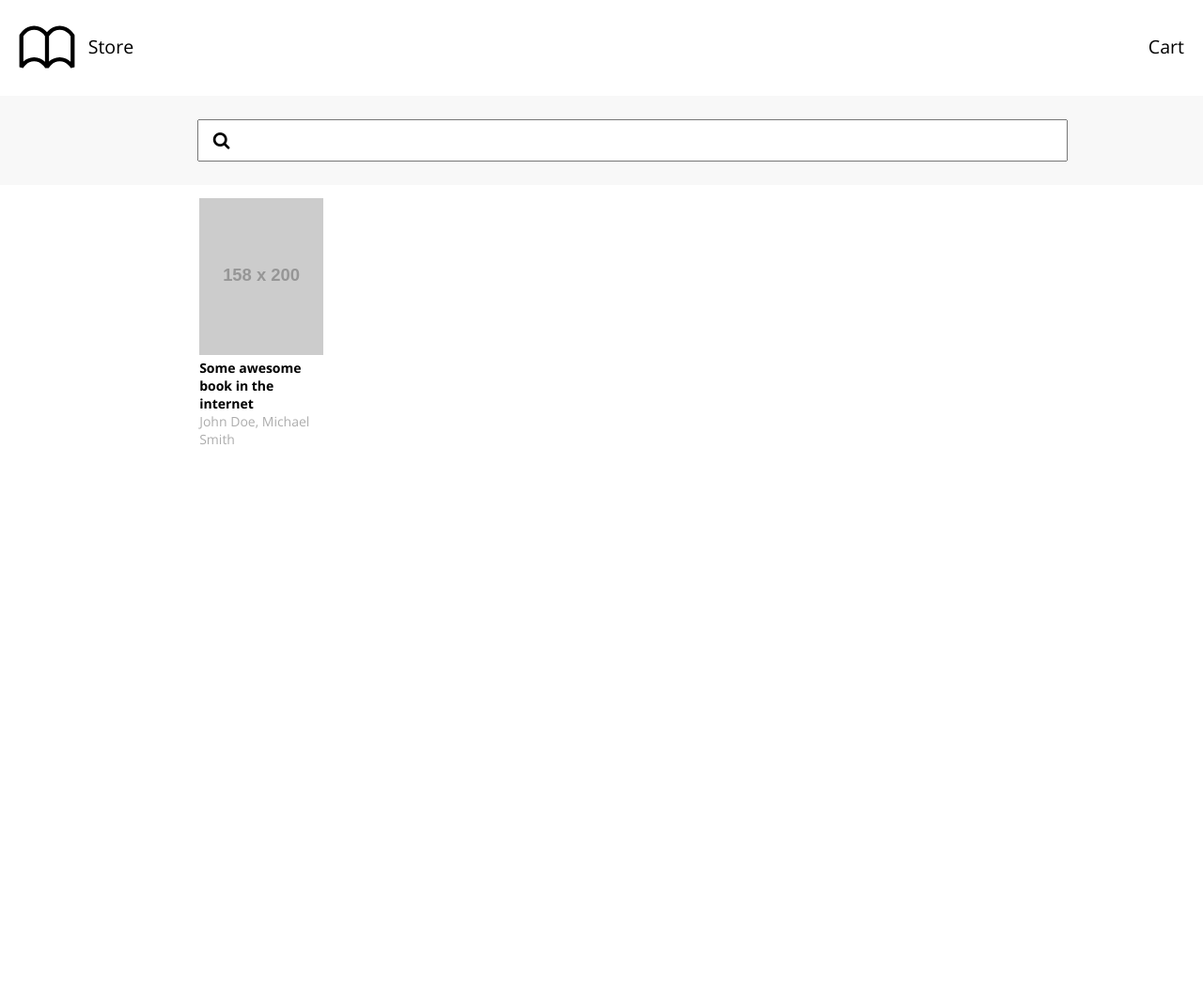
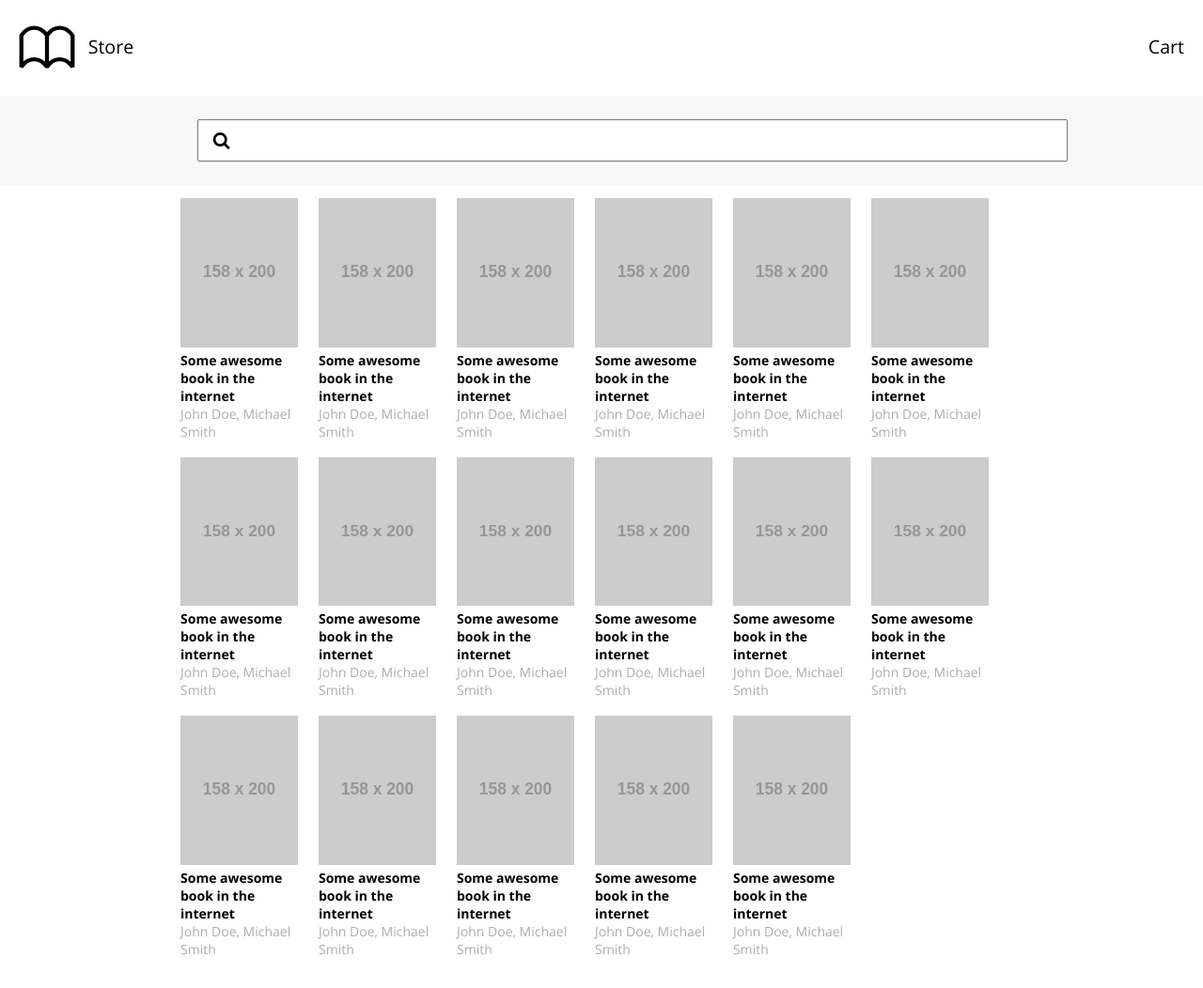
Before and after one commit to wcalderipe/react-book-app-layout, a plain HTML site: page index.html in a window 1280 px wide. Shown: the whole page at 94% size. Before the commit the page ends 800 px from the top, so only its background shows below. Drawn offline with Linux system fonts and the light colour scheme; placeholder pictures from the web are drawn by us.

Commit message:
Remove left margin of each 6 items

```diff
--- a/index.html
+++ b/index.html
@@ -43,6 +43,118 @@
               <a class="title" href="#">Some awesome book in the internet</a>
               <span class="author">John Doe, Michael Smith</span>
             </li>
+            <li class="book">
+              <a class="cover" href="#">
+                <img src="http://placehold.it/158x200">
+              </a>
+              <a class="title" href="#">Some awesome book in the internet</a>
+              <span class="author">John Doe, Michael Smith</span>
+            </li>
+            <li class="book">
+              <a class="cover" href="#">
+                <img src="http://placehold.it/158x200">
+              </a>
+              <a class="title" href="#">Some awesome book in the internet</a>
+              <span class="author">John Doe, Michael Smith</span>
+            </li>
+            <li class="book">
+              <a class="cover" href="#">
+                <img src="http://placehold.it/158x200">
+              </a>
+              <a class="title" href="#">Some awesome book in the internet</a>
+              <span class="author">John Doe, Michael Smith</span>
+            </li>
+            <li class="book">
+              <a class="cover" href="#">
+                <img src="http://placehold.it/158x200">
+              </a>
+              <a class="title" href="#">Some awesome book in the internet</a>
+              <span class="author">John Doe, Michael Smith</span>
+            </li>
+            <li class="book">
+              <a class="cover" href="#">
+                <img src="http://placehold.it/158x200">
+              </a>
+              <a class="title" href="#">Some awesome book in the internet</a>
+              <span class="author">John Doe, Michael Smith</span>
+            </li>
+            <li class="book">
+              <a class="cover" href="#">
+                <img src="http://placehold.it/158x200">
+              </a>
+              <a class="title" href="#">Some awesome book in the internet</a>
+              <span class="author">John Doe, Michael Smith</span>
+            </li>
+            <li class="book">
+              <a class="cover" href="#">
+                <img src="http://placehold.it/158x200">
+              </a>
+              <a class="title" href="#">Some awesome book in the internet</a>
+              <span class="author">John Doe, Michael Smith</span>
+            </li>
+            <li class="book">
+              <a class="cover" href="#">
+                <img src="http://placehold.it/158x200">
+              </a>
+              <a class="title" href="#">Some awesome book in the internet</a>
+              <span class="author">John Doe, Michael Smith</span>
+            </li>
+            <li class="book">
+              <a class="cover" href="#">
+                <img src="http://placehold.it/158x200">
+              </a>
+              <a class="title" href="#">Some awesome book in the internet</a>
+              <span class="author">John Doe, Michael Smith</span>
+            </li>
+            <li class="book">
+              <a class="cover" href="#">
+                <img src="http://placehold.it/158x200">
+              </a>
+              <a class="title" href="#">Some awesome book in the internet</a>
+              <span class="author">John Doe, Michael Smith</span>
+            </li>
+            <li class="book">
+              <a class="cover" href="#">
+                <img src="http://placehold.it/158x200">
+              </a>
+              <a class="title" href="#">Some awesome book in the internet</a>
+              <span class="author">John Doe, Michael Smith</span>
+            </li>
+            <li class="book">
+              <a class="cover" href="#">
+                <img src="http://placehold.it/158x200">
+              </a>
+              <a class="title" href="#">Some awesome book in the internet</a>
+              <span class="author">John Doe, Michael Smith</span>
+            </li>
+            <li class="book">
+              <a class="cover" href="#">
+                <img src="http://placehold.it/158x200">
+              </a>
+              <a class="title" href="#">Some awesome book in the internet</a>
+              <span class="author">John Doe, Michael Smith</span>
+            </li>
+            <li class="book">
+              <a class="cover" href="#">
+                <img src="http://placehold.it/158x200">
+              </a>
+              <a class="title" href="#">Some awesome book in the internet</a>
+              <span class="author">John Doe, Michael Smith</span>
+            </li>
+            <li class="book">
+              <a class="cover" href="#">
+                <img src="http://placehold.it/158x200">
+              </a>
+              <a class="title" href="#">Some awesome book in the internet</a>
+              <span class="author">John Doe, Michael Smith</span>
+            </li>
+            <li class="book">
+              <a class="cover" href="#">
+                <img src="http://placehold.it/158x200">
+              </a>
+              <a class="title" href="#">Some awesome book in the internet</a>
+              <span class="author">John Doe, Michael Smith</span>
+            </li>
           </ul>
         </div>
       </section>
--- a/styles.css
+++ b/styles.css
@@ -109,9 +109,13 @@ body {
 
 .books-list .book {
   display: inline-block;
-  max-width: 14.75%;
-  margin-left: 2.25%;
-  margin-bottom: 2.25%;
+  max-width: 14%;
+  margin-left: 2%;
+  margin-bottom: 2%;
+}
+
+.books-list .book:nth-child(6n+1) {
+  margin-left: 0;
 }
 
 .books-list .book .cover {
```
